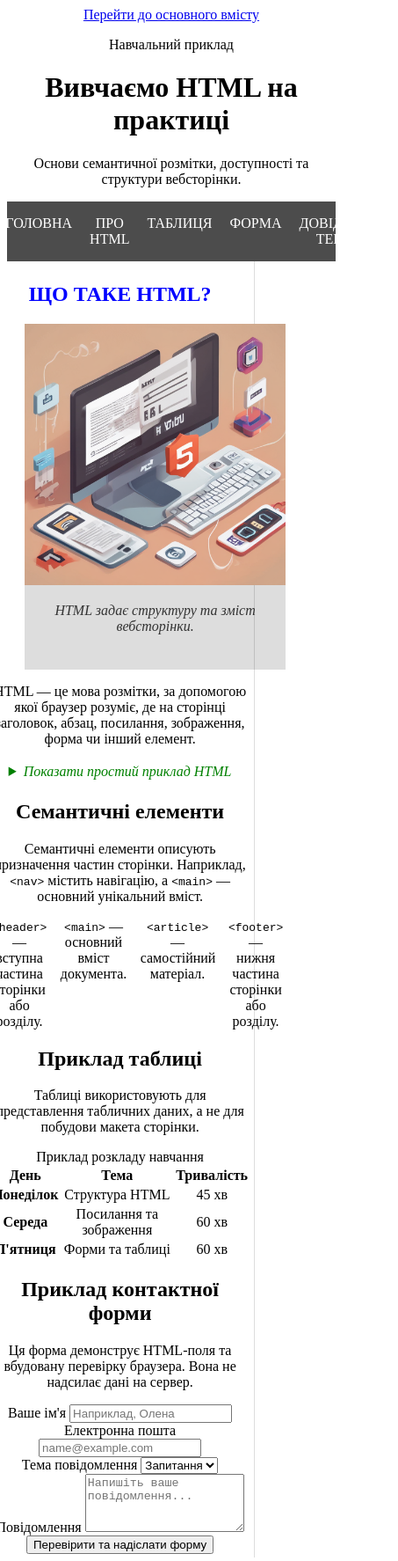
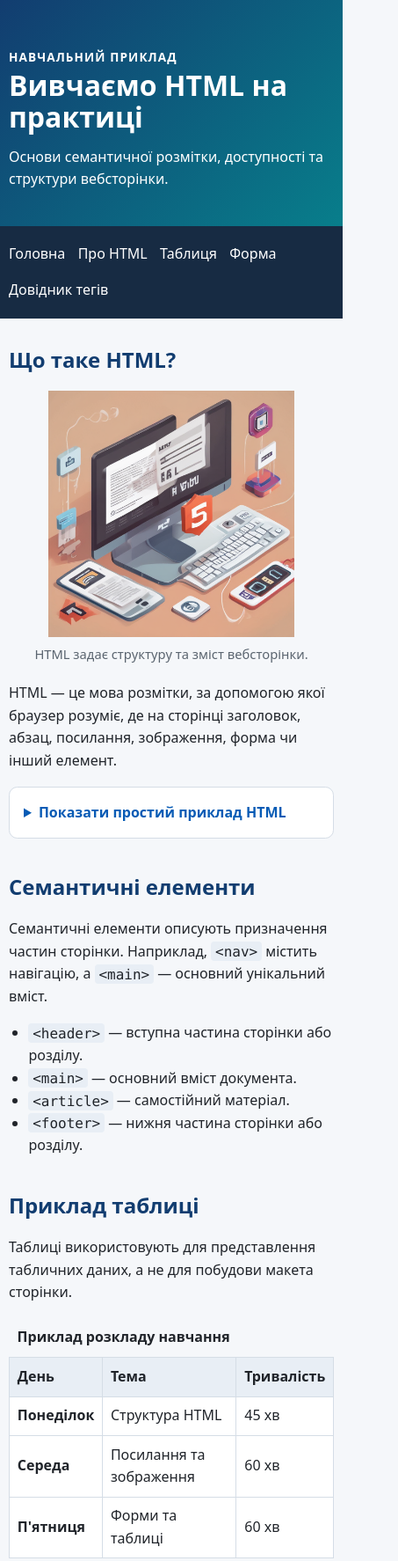
Before and after one commit to UlichIgor/HTML, a plain HTML site: page index.html in a window 390 px wide. Shown: the top 1774 px of the page at 88% size, 453 px wide, since content can reach past the window. Drawn offline with Linux system fonts and the light colour scheme.

Commit message:
Fix CSS and add responsive accessible styling

```diff
--- a/style.css
+++ b/style.css
@@ -1,157 +1,74 @@
-body {
-    display: flex;
-    flex-direction: column;
-    align-items: center;
-    justify-content: center;
-    text-align: center;
+:root {
+  font-family: system-ui, -apple-system, BlinkMacSystemFont, "Segoe UI", sans-serif;
+  color: #20242a;
+  background: #f5f7fa;
+  line-height: 1.6;
 }
-
-header.header {
-    position: relative;
-    top: 0;
-    left: 0;
-    width: 100%;
-    background-color: rgba(128, 0, 0, 0.094);
+* { box-sizing: border-box; }
+html { scroll-behavior: smooth; }
+body { margin: 0; min-width: 320px; }
+a { color: #075bb5; text-underline-offset: .18em; }
+a:hover { color: #003d7a; }
+a:focus-visible, button:focus-visible, input:focus-visible,
+select:focus-visible, textarea:focus-visible, summary:focus-visible {
+  outline: 3px solid #f0a000;
+  outline-offset: 3px;
 }
-
-.header h1 {
-    width: 100%;
-    font-style: italic;
-    color: rgb(90, 2, 2);
+.container { width: min(1120px, calc(100% - 2rem)); margin-inline: auto; }
+.skip-link {
+  position: absolute; top: .5rem; left: .5rem; z-index: 10;
+  padding: .65rem 1rem; transform: translateY(-160%);
+  background: #fff; border: 2px solid #075bb5; border-radius: .4rem;
 }
-
-nav {
-    width: 100%;
-    background-color: #212121cd;
+.skip-link:focus { transform: translateY(0); }
+.site-header { padding: 3.5rem 0; color: #fff; background: linear-gradient(135deg, #123d70, #087e8b); }
+.site-header h1 { max-width: 760px; margin: .25rem 0 .75rem; font-size: clamp(2rem, 5vw, 3.5rem); line-height: 1.1; }
+.site-header p { max-width: 680px; margin-bottom: 0; }
+.eyebrow { font-size: .85rem; font-weight: 700; letter-spacing: .08em; text-transform: uppercase; }
+.site-nav { background: #172b43; }
+.site-nav ul { display: flex; flex-wrap: wrap; gap: .25rem 1.25rem; margin: 0; padding: .85rem 0; list-style: none; }
+.site-nav a { display: inline-block; padding: .35rem 0; color: #fff; text-decoration: none; }
+.site-nav a:hover { text-decoration: underline; }
+.layout { display: grid; grid-template-columns: minmax(0, 1fr) 280px; gap: 2rem; align-items: start; padding-block: 2rem 3rem; }
+.content, .sidebar { min-width: 0; }
+.content section { margin-bottom: 2.5rem; scroll-margin-top: 1rem; }
+h2 { margin-top: 0; color: #123d70; line-height: 1.25; }
+.hero-figure { margin: 1.25rem 0; text-align: center; }
+.hero-figure img { display: block; width: min(100%, 280px); height: auto; margin-inline: auto; object-fit: contain; }
+figcaption { margin-top: .5rem; color: #5b6570; font-size: .92rem; }
+details { margin-block: 1rem; padding: 1rem; border: 1px solid #d5dde6; border-radius: .6rem; background: #fff; }
+summary { color: #075bb5; font-weight: 700; cursor: pointer; }
+pre { overflow-x: auto; padding: 1rem; border-radius: .5rem; background: #172b43; color: #f5f7fa; }
+code { padding: .1rem .3rem; border-radius: .25rem; background: #e8eef5; font-family: ui-monospace, SFMono-Regular, Consolas, monospace; }
+pre code { padding: 0; background: transparent; color: inherit; }
+.feature-list { padding-left: 1.4rem; }
+.table-wrap { overflow-x: auto; }
+table { width: 100%; border-collapse: collapse; background: #fff; }
+caption { padding: .6rem; font-weight: 700; text-align: left; }
+th, td { padding: .75rem; border: 1px solid #d5dde6; text-align: left; }
+thead { background: #e8eef5; }
+.sidebar { padding: 1.25rem; border: 1px solid #d5dde6; border-radius: .75rem; background: #fff; }
+.sidebar h2 { font-size: 1.2rem; }
+.sidebar ul { padding-left: 1.2rem; }
+.note { padding: .8rem; border-left: 4px solid #087e8b; background: #edf7f7; }
+.contact-form { display: grid; gap: 1rem; max-width: 620px; padding: 1.25rem; border: 1px solid #d5dde6; border-radius: .75rem; background: #fff; }
+.form-field { display: grid; gap: .35rem; }
+label { font-weight: 650; }
+input, select, textarea { width: 100%; padding: .7rem .8rem; border: 1px solid #aab6c3; border-radius: .4rem; font: inherit; }
+textarea { resize: vertical; }
+button { justify-self: start; padding: .75rem 1.1rem; border: 0; border-radius: .45rem; background: #075bb5; color: #fff; font: inherit; font-weight: 700; cursor: pointer; }
+button:hover { background: #003d7a; }
+.site-footer { padding: 1.5rem 0; background: #172b43; color: #fff; text-align: center; }
+.site-footer p { margin: .25rem 0; }
+@media (max-width: 760px) {
+  .layout { grid-template-columns: 1fr; }
+  .site-header { padding: 2.5rem 0; }
+  .site-nav ul { gap: .25rem .9rem; }
 }
-
-ul {
-    display: flex;
-    flex-direction: row;
-    justify-content: center;
+@media (max-width: 420px) {
+  .container { width: min(calc(100% - 1.25rem), 1120px); }
+  th, td { padding: .55rem; }
 }
-
-li {
-    padding: 0 3%;
-    width: 33%;
-    list-style-type: none;
+@media (prefers-reduced-motion: reduce) {
+  html { scroll-behavior: auto; }
 }
-
-li a {
-    text-decoration: none;
-    color: white;
-    text-transform: uppercase;
-}
-
-figure {
-    position: relative;
-    top: 0;
-    left: 0;
-    width: 100%;
-    height: auto;
-    overflow: hidden;
-}
-
-figure img {
-    max-width: 100%;
-    max-height: 400px;
-    width: 100%;
-    height: auto;
-    display: block;
-    background-image: cover;
-}
-
-figcaption {
-    padding: 20px 0 40px 0;
-    font-style: italic;
-    color: #333;
-    background-color: #21212127;
-}
-main.main {
-    position: relative;
-    top: 0;
-    left: 0;
-    width: 100%;
-    display: flex;
-}
-article {
-    position: relative;
-    top: 0;
-    left: 0;
-    width: 70%;
-    height: auto;
-    padding: 1%;
-    border-right: 1px solid #21212127;
-    border-left: 1px solid #21212127;
-}
-section {
-    position: relative;
-    top: 0;
-    left: 0;
-    width: 100%;
-}
-
-#home h2 {
-    text-transform: uppercase;
-    color: blue;
-}
-
-details {
-    position: relative;
-    top: 0;
-    left: 0;
-    width: 100%;
-    padding: 1% 0;
-}
-
-summary {
-    font-style: italic;
-    color: green;
-}
-
-p.poragraf {
-    color: red;
-}
-
-aside {
-    position: relative;
-    top: 0;
-    left: 0;
-    width: 100%;
-    height: auto;
-}
-
-aside h3 {
-    text-transform: uppercase;
-    font-style: italic;
-    color: chocolate;
-}
-
-table {
-    width: 100%;
-}
-aside.aside{
-    position: relative;
-    top: 0;
-    left: 0;
-    width: 30%;
-    height: auto;
-}
-footer.footer {
-    position: relative;
-    top: 0;
-    left: 0;
-    width: 100%;
-    background-color: #21212127;
-}
-
-/* Additional styles for new HTML5 tags */
-time {
-    font-style: italic;
-    color: blue;
-}
-
-abbr {
-    text-decoration: underline dotted;
-    cursor: help;
-}
```
